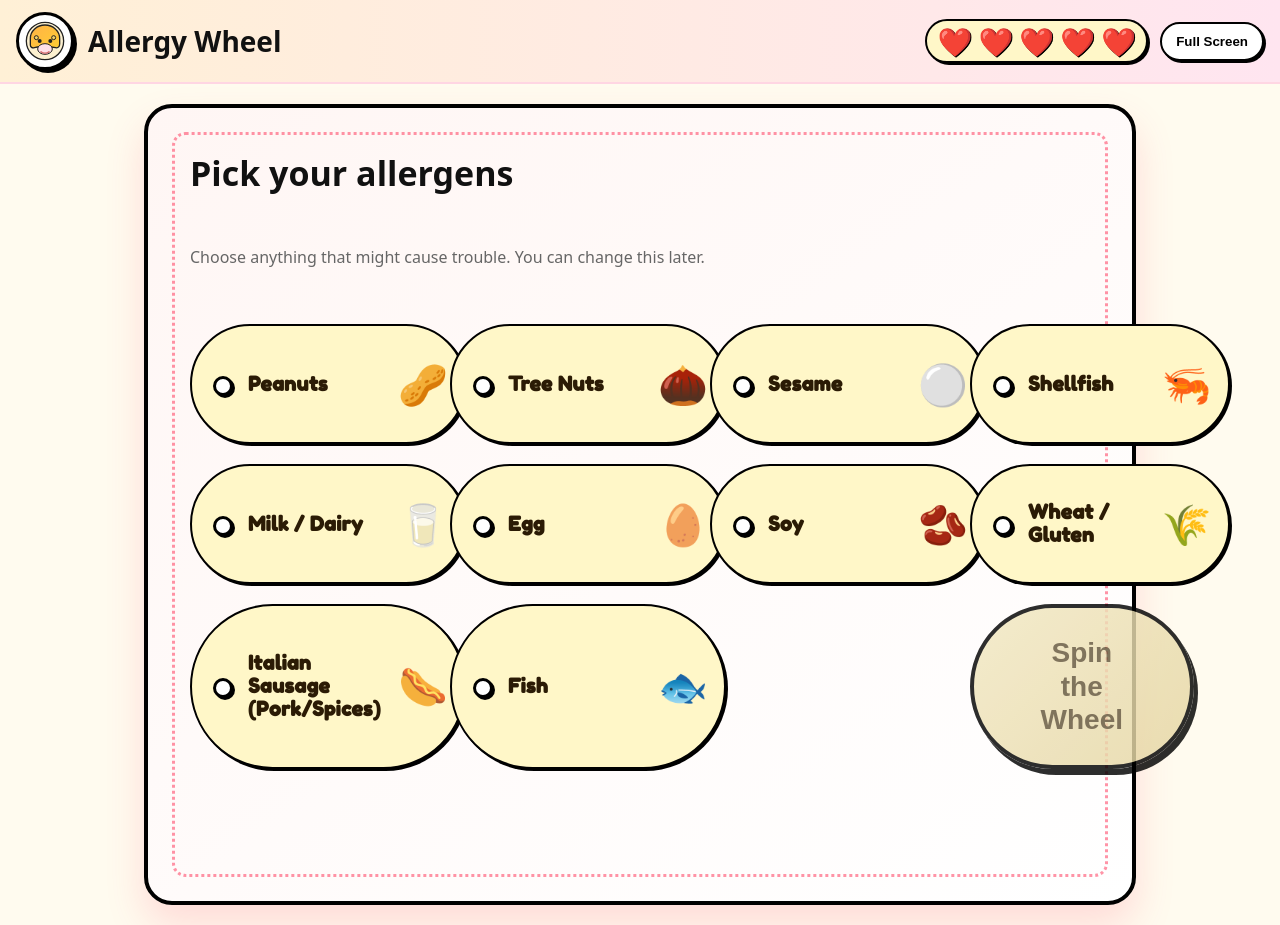
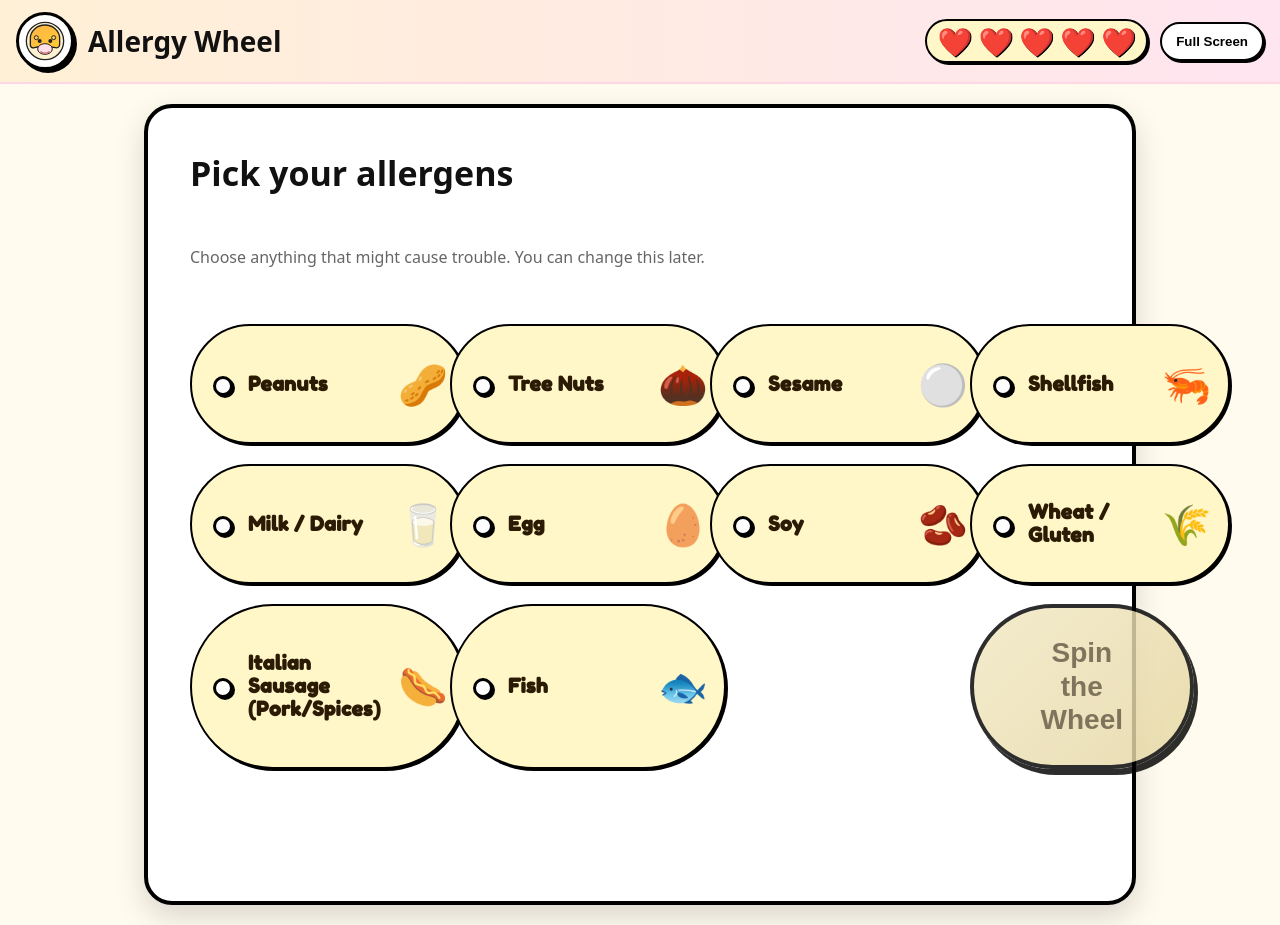
Before and after one commit to MarcoPoloResearchLab/allergy_wheel, a website with bundled scripts: page index.html in a window 1280 px wide. Built offline with nearby package versions, Linux system fonts and the light colour scheme.

Commit message:
Restore neutral card styling

```diff
--- a/index.html
+++ b/index.html
@@ -267,10 +267,10 @@
             position: relative;
             z-index: 0;
             isolation: isolate;
-            background: linear-gradient(145deg, #fff6f4 0%, #ffffff 100%);
+            background: var(--card);
             border: 4px solid #000;
             border-radius: 28px;
-            box-shadow: 0 20px 38px rgba(255, 77, 109, .18);
+            box-shadow: var(--shadow);
             padding: clamp(28px, 4vw, 42px);
             min-height: min(640px, 90vh);
             display: flex;
@@ -279,13 +279,7 @@
         }
 
         .card::before {
-            content: "";
-            position: absolute;
-            inset: var(--card-inset);
-            border: 3px dotted rgba(255, 77, 109, .6);
-            border-radius: calc(28px - (var(--card-inset) * .6));
-            pointer-events: none;
-            z-index: -1
+            content: none;
         }
 
         .card__body {
```
